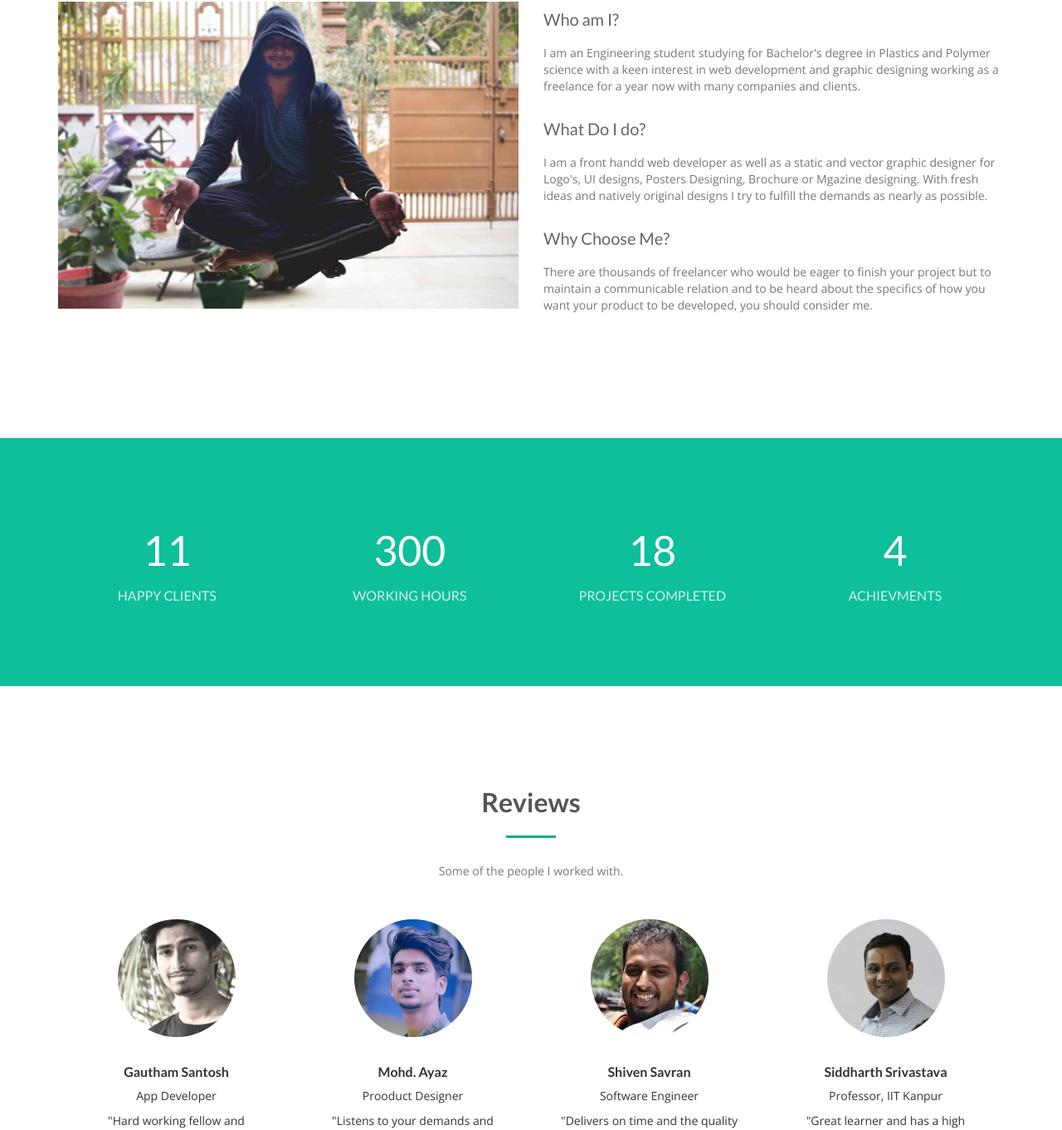
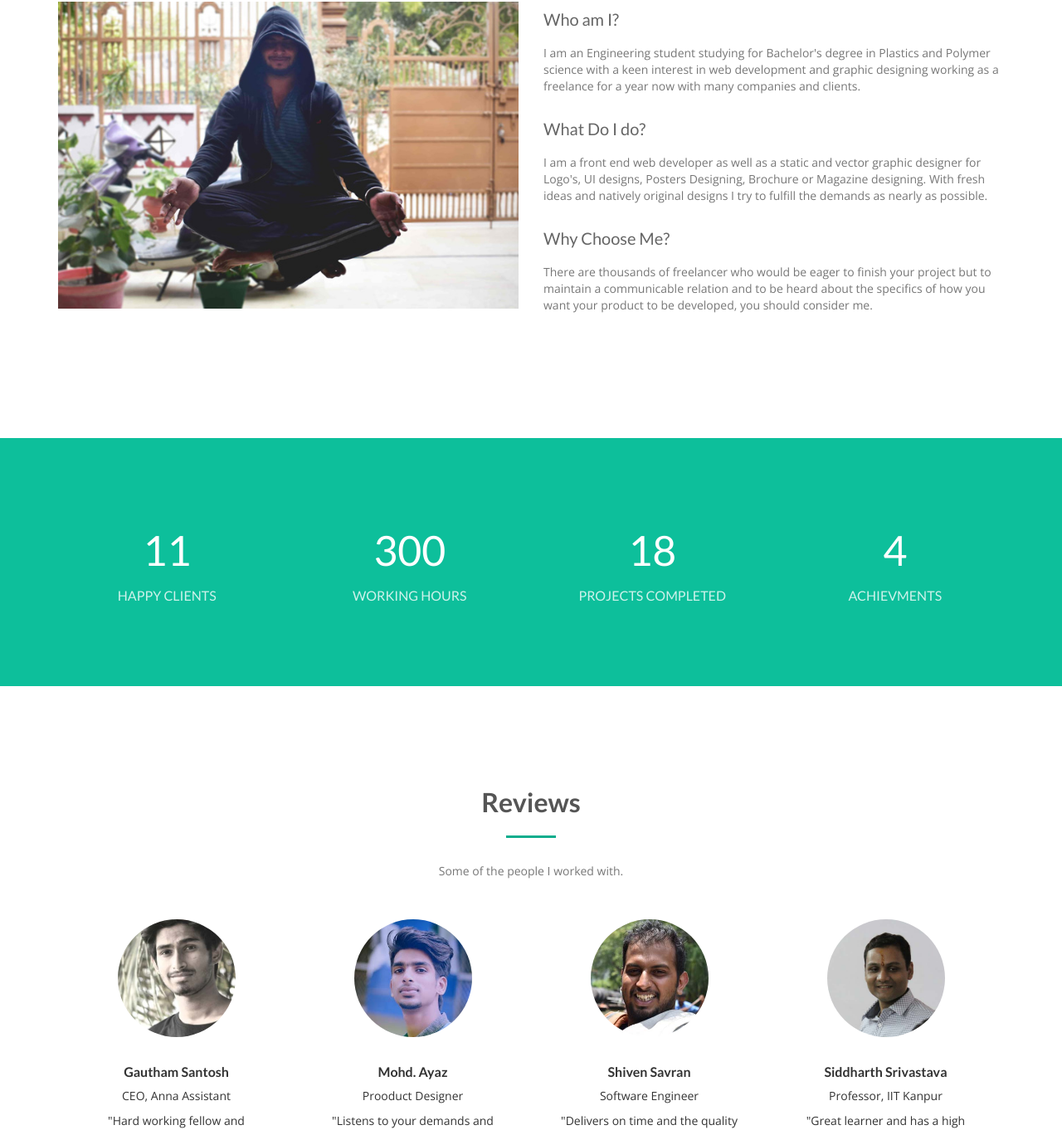
Before and after one commit to saavran/saavran.github.io, a plain HTML site: page index.html in a window 1280 px wide. Shown: the part 2503-3865 px from the top of the page at 83% size. Drawn offline with nearby package versions, Linux system fonts and the light colour scheme.

Commit message:
spelling

```diff
--- a/index.html
+++ b/index.html
@@ -229,7 +229,7 @@
           <h4>Who am I?</h4>
           <p>I am an Engineering student studying for Bachelor's degree in Plastics and Polymer science with a keen interest in web development and graphic designing working as a freelance for a year now with many companies and clients.</p>
           <h4>What Do I do?</h4>
-          <p>I am a front handd web developer as well as a static and vector graphic designer for Logo's, UI designs, Posters Designing, Brochure or Mgazine designing. With fresh ideas and natively original designs I try to fulfill the demands as nearly as possible.</p>
+          <p>I am a front end web developer as well as a static and vector graphic designer for Logo's, UI designs, Posters Designing, Brochure or Magazine designing. With fresh ideas and natively original designs I try to fulfill the demands as nearly as possible.</p>
           <h4>Why Choose Me?</h4>
           <p>There are thousands of freelancer who would be eager to finish your project but to maintain a communicable relation and to be heard about the specifics of how you want your product to be developed, you should consider me.</p>
         </div>
@@ -277,7 +277,7 @@
         <div class="thumbnail"> <img src="img/team/01.jpg" alt="..." class="img-circle team-img">
           <div class="caption">
             <h3>Gautham Santosh</h3>
-            <p>App Developer</p>
+            <p>CEO, Anna Assistant</p>
             <p>"Hard working fellow and maintains the workflow within the deadlines"</p>
           </div>
         </div>
```
